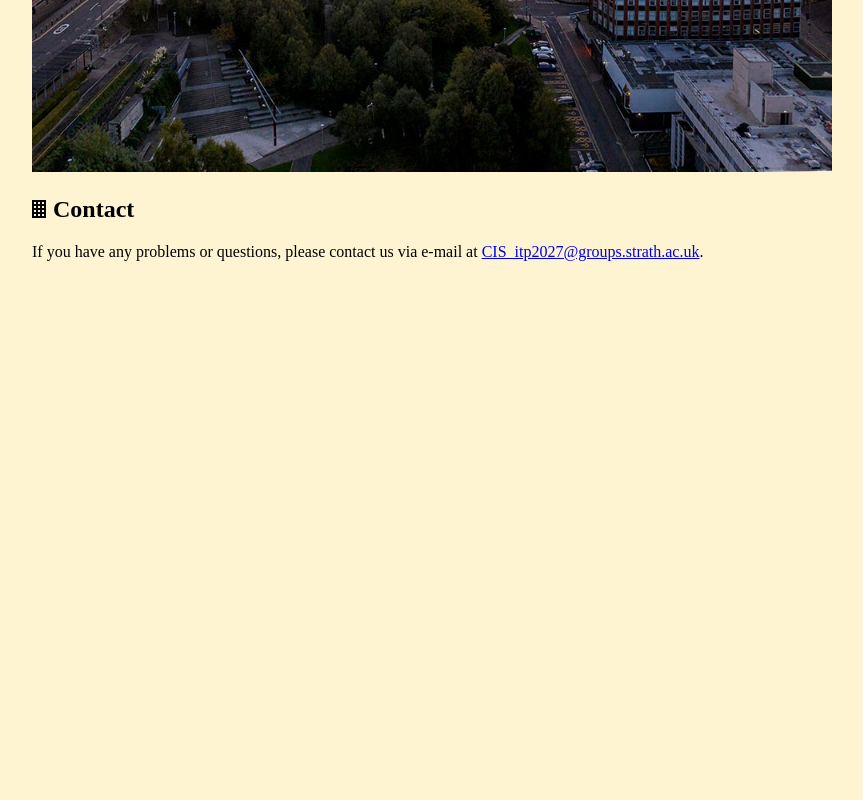
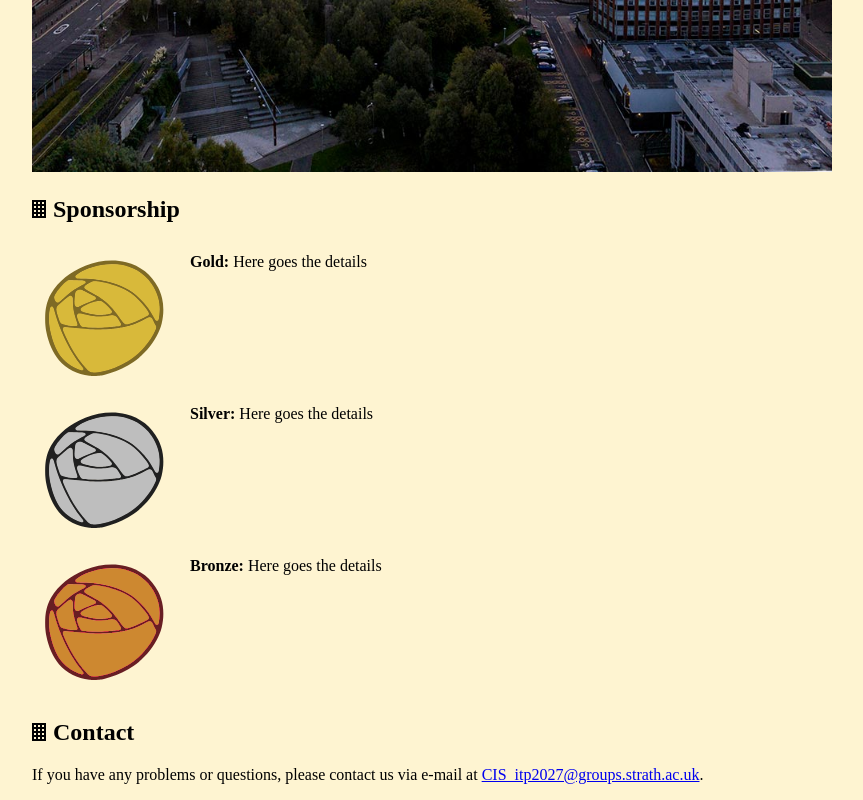
Before and after one commit to itp-conference-2027/itp-conference-2027.github.io, a plain HTML site: page index.html in a window 1280 px wide. Shown: the part 718-1518 px from the top of the page, without its empty margins (208-1071 px from the left). Before the commit the page ends 995 px from the top, so only its background shows below. Drawn offline with Linux system fonts and the light colour scheme.

Commit message:
[ new ] placeholder for sponsorship tiers

```diff
--- a/css/itp.css
+++ b/css/itp.css
@@ -59,3 +59,31 @@ body {
 #container h2 > a:hover {
   text-decoration: underline;
 }
+
+.sponsorship-row {
+  display: flex;
+}
+
+.sponsorship-row > div {
+  margin: 10px;
+}
+
+.sponsorship-rose {
+  width: 128px;
+}
+
+.sponsorship-rose > img {
+  width: 128px;
+}
+
+#sponsorship-gold > .sponsorship-rose {
+  filter: invert(65%) sepia(86%) saturate(345%) hue-rotate(9deg) brightness(97%) contrast(90%);
+}
+
+#sponsorship-silver > .sponsorship-rose {
+  filter: invert(90%) sepia(0%) saturate(756%) hue-rotate(134deg) brightness(86%) contrast(90%);
+}
+
+#sponsorship-bronze > .sponsorship-rose {
+  filter: invert(85%) sepia(26%) saturate(5047%) hue-rotate(333deg) brightness(83%) contrast(92%);
+}
--- a/index.html
+++ b/index.html
@@ -19,6 +19,23 @@
   <div id="container">
     <img width="800px" src="assets/strathclyde_campus.jpg" alt="Aerial shot of Strathclyde's campus" />
 
+    <h2><a id="#contact" href="#contact"></a>Sponsorship</h2>
+
+    <div id="sponsorship-gold" class="sponsorship-row">
+      <div class="sponsorship-rose"><img src="assets/rose.svg" /></div>
+      <div class="sponsorship-details"><b>Gold:</b> Here goes the details</div>
+    </div>
+
+    <div id="sponsorship-silver" class="sponsorship-row">
+      <div class="sponsorship-rose"><img src="assets/rose.svg" /></div>
+      <div class="sponsorship-details"><b>Silver:</b> Here goes the details</div>
+    </div>
+
+    <div id="sponsorship-bronze" class="sponsorship-row">
+      <div class="sponsorship-rose"><img src="assets/rose.svg" /></div>
+      <div class="sponsorship-details"><b>Bronze:</b> Here goes the details</div>
+    </div>
+
     <h2><a id="#contact" href="#contact"></a>Contact</h2>
     <p>
       If you have any problems or questions, please contact us via e-mail at
```
Also changed, not shown: assets/rose.svg (added).
